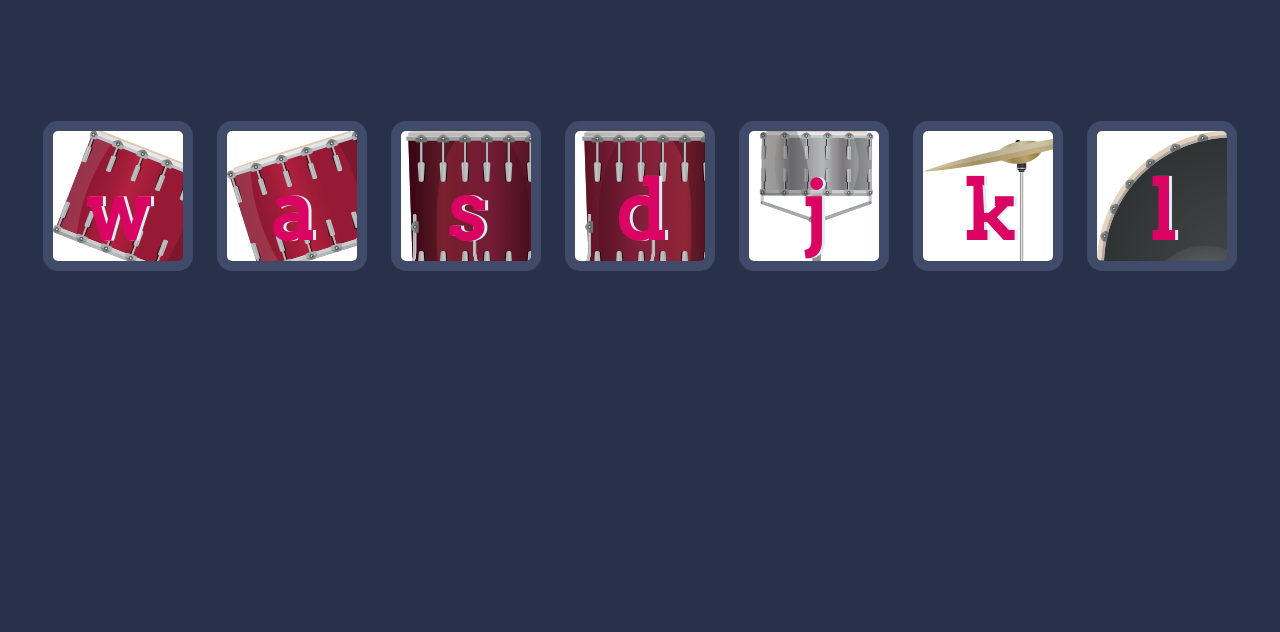
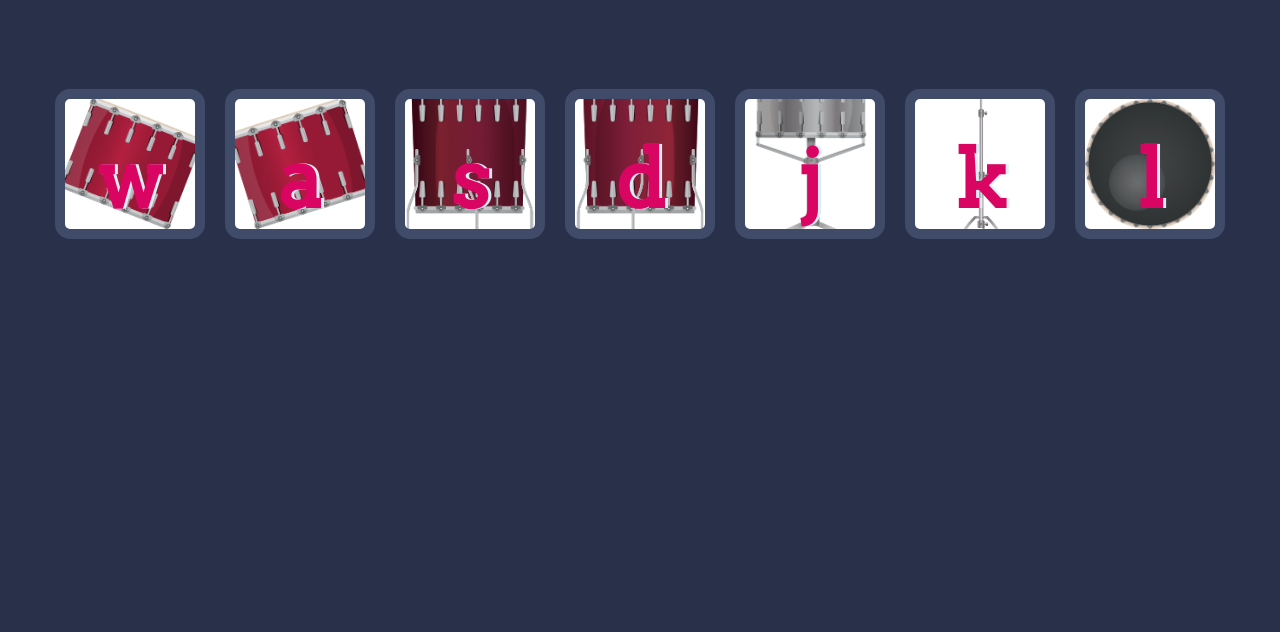
Before and after one commit to satyamsingh1246/Drum-kit, a plain HTML site: page index.html in a window 1280 px wide. Shown: the part 168-800 px from the top of the page. Drawn offline with Linux system fonts and the light colour scheme.

Commit message:
Update styles.css

```diff
--- a/styles.css
+++ b/styles.css
@@ -1,6 +1,8 @@
 body {
   text-align: center;
   background-color: #283149;
+  margin: 0;
+  padding: 0;
 }
 
 h1 {
@@ -8,58 +10,21 @@ h1 {
   color: #DBEDF3;
   font-family: "Arvo", cursive;
   text-shadow: 3px 0 #DA0463;
-
+  margin-top: 30px;
 }
 
 footer {
   color: #DBEDF3;
   font-family: sans-serif;
-}
-
-.w {
-background-image: url("./images/tom1.png");
-}
-
-.a {
-  background-image: url("./images/tom2.png");
-}
-
-.s {
-  background-image: url("./images/tom4.png");
-}
-
-.d {
-  background-image: url("./images/tom3.png");
-}
-
-.j {
-  background-image: url("./images/snare.png");
-}
-
-.k {
-  background-image: url("./images/crash.png");
-}
-
-.l {
-  background-image: url("./images/kick.png");
+  margin-top: 50px;
 }
 
 .set {
   margin: 10% auto;
-}
-
-.game-over {
-  background-color: red;
-  opacity: 0.8;
-}
-
-.pressed {
-  box-shadow: 0 3px 4px 0 #DBEDF3;
-  opacity: 0.5;
-}
-
-.red {
-  color: red;
+  display: flex;
+  flex-wrap: wrap;
+  justify-content: center;
+  gap: 20px;
 }
 
 .drum {
@@ -73,9 +38,42 @@ background-image: url("./images/tom1.png");
   text-shadow: 3px 0 #DBEDF3;
   border-radius: 15px;
   display: inline-block;
-  width: 150px;
-  height: 150px;
+  width: 20vw;
+  height: 20vw;
+  max-width: 150px;
+  max-height: 150px;
   text-align: center;
-  margin: 10px;
   background-color: white;
+  background-size: cover;
+  background-position: center;
+  background-repeat: no-repeat;
+  transition: transform 0.1s ease, opacity 0.1s ease, box-shadow 0.1s ease;
 }
+
+.drum:hover {
+  transform: scale(1.05);
+  cursor: pointer;
+}
+
+.pressed {
+  box-shadow: 0 3px 4px 0 #DBEDF3;
+  opacity: 0.5;
+}
+
+.game-over {
+  background-color: red;
+  opacity: 0.8;
+}
+
+.red {
+  color: red;
+}
+
+/* Drum images */
+.w { background-image: url("./images/tom1.png"); }
+.a { background-image: url("./images/tom2.png"); }
+.s { background-image: url("./images/tom4.png"); }
+.d { background-image: url("./images/tom3.png"); }
+.j { background-image: url("./images/snare.png"); }
+.k { background-image: url("./images/crash.png"); }
+.l { background-image: url("./images/kick.png"); }
```
